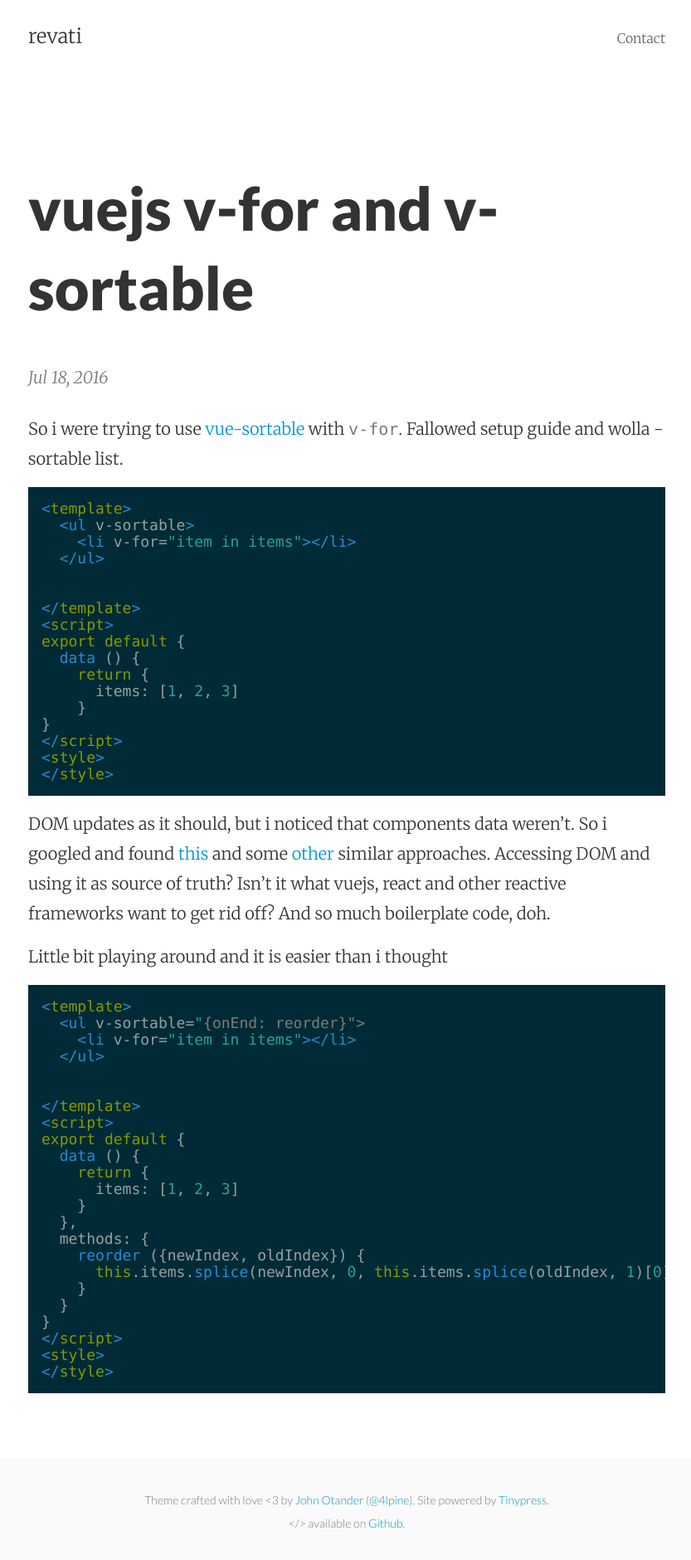
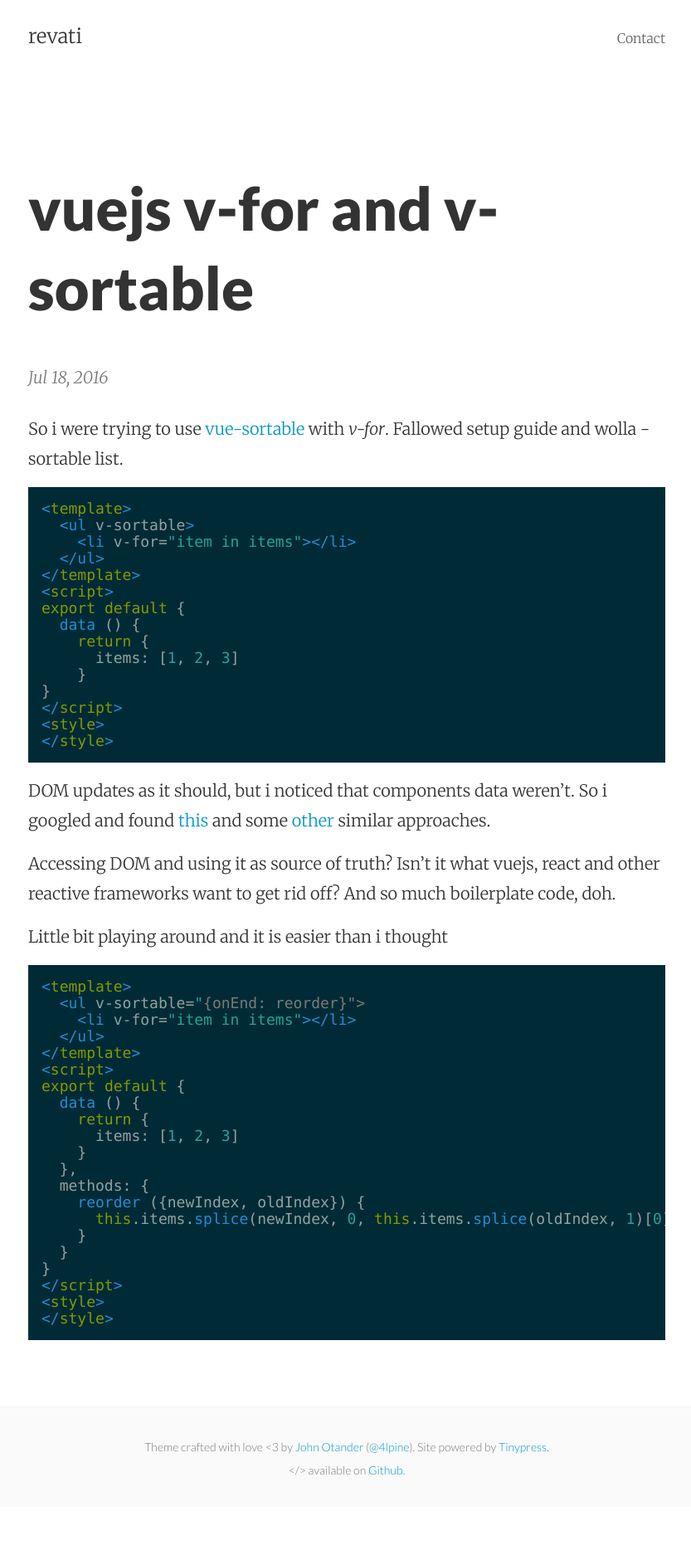
Before and after one commit to revati/revati.github.io, a Jekyll site: the page built from _posts/2016-07-18-vuejs-v-for-and-v-sortable.markdown, in a window 1280 px wide. Shown: the whole page at 83% size, without its empty margins (222-1055 px from the left). Built offline with Jekyll 4.4.1, drawn with Linux system fonts in a browser that asks for light colours; after the commit the page ends 1816 px from its top, so only the background shows below that.

Commit message:
Post update: null

````diff
--- a/_posts/2016-07-18-vuejs-v-for-and-v-sortable.markdown
+++ b/_posts/2016-07-18-vuejs-v-for-and-v-sortable.markdown
@@ -3,15 +3,13 @@ published: true
 title: vuejs v-for and v-sortable
 layout: post
 ---
-So i were trying to use [vue-sortable](http://sagalbot.github.io/vue-sortable/) with `v-for`. Fallowed setup guide and wolla - sortable list.
+So i were trying to use [vue-sortable](http://sagalbot.github.io/vue-sortable/) with *v-for*. Fallowed setup guide and wolla - sortable list.
 
 ```vue
 <template>
   <ul v-sortable>
-    <li v-for="item in items">{{ item }}</li>
+    <li v-for="item in items"></li>
   </ul>
-
-  {{ items | json }}
 </template>
 <script>
 export default {
@@ -24,17 +22,18 @@ export default {
 <style>
 </style>
 ```
-DOM updates as it should, but i noticed that components data weren't. So i googled and found [this](https://jsfiddle.net/peterburrell/rubagbc5/5/) and some [other](https://forum.vuejs.org/topic/888/best-way-to-keep-sortable-lists-in-order/4) similar approaches. Accessing DOM and using it as source of truth? Isn't it what vuejs, react and other reactive frameworks want to get rid off? And so much boilerplate code, doh.
+
+DOM updates as it should, but i noticed that components data weren’t. So i googled and found [this](https://jsfiddle.net/peterburrell/rubagbc5/5/) and some [other](https://forum.vuejs.org/topic/888/best-way-to-keep-sortable-lists-in-order/4) similar approaches.
+
+Accessing DOM and using it as source of truth? Isn’t it what vuejs, react and other reactive frameworks want to get rid off? And so much boilerplate code, doh.
 
 Little bit playing around and it is easier than i thought
 
 ```vue
 <template>
   <ul v-sortable="{onEnd: reorder}">
-    <li v-for="item in items">{{ item }}</li>
+    <li v-for="item in items"></li>
   </ul>
-
-  {{ items | json }}
 </template>
 <script>
 export default {
````
